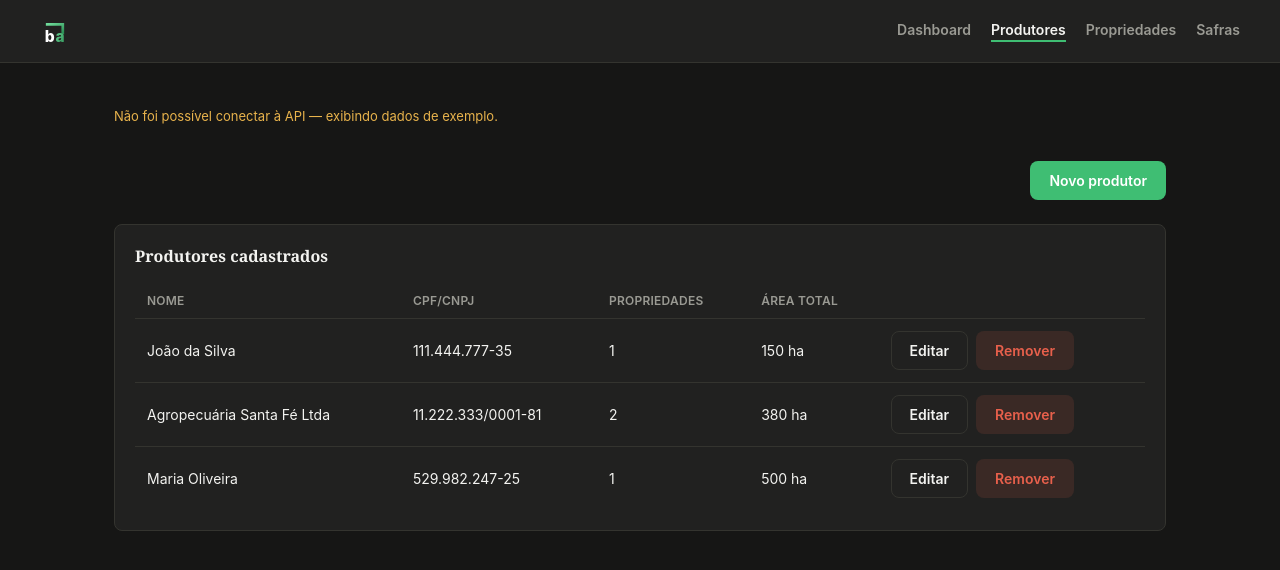
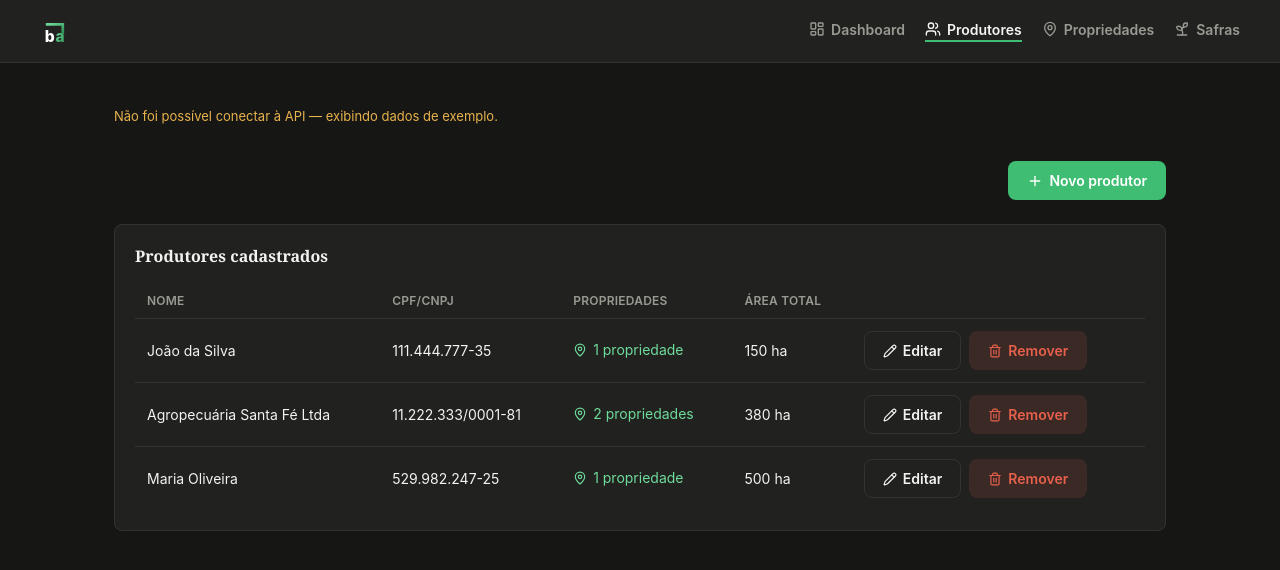
Before and after one commit to lucasdasilva182/brain-ag, a React (Vite) app in the folder frontend/: page /produtores in a window 1280 px wide. Shown: the top 570 px of the page. Built offline with nearby package versions, Linux system fonts and the light colour scheme; no server answers.

Commit message:
feat(frontend): add icons throughout the app with lucide-react

```diff
--- a/frontend/package.json
+++ b/frontend/package.json
@@ -13,6 +13,7 @@
   "dependencies": {
     "@reduxjs/toolkit": "^2.12.0",
     "axios": "^1.19.0",
+    "lucide-react": "^1.33.0",
     "react": "^19.2.8",
     "react-dom": "^19.2.8",
     "react-redux": "^9.3.0",
--- a/frontend/src/components/atoms/Button.tsx
+++ b/frontend/src/components/atoms/Button.tsx
@@ -3,6 +3,9 @@ import styled, { css } from 'styled-components';
 type Variant = 'primary' | 'secondary' | 'danger';
 
 export const Button = styled.button<{ $variant?: Variant }>`
+  display: inline-flex;
+  align-items: center;
+  gap: 6px;
   font-family: ${({ theme }) => theme.font.body};
   font-size: 14px;
   font-weight: 600;
--- a/frontend/src/components/organisms/NavBar.tsx
+++ b/frontend/src/components/organisms/NavBar.tsx
@@ -1,6 +1,7 @@
 import { useState } from 'react';
 import styled from 'styled-components';
 import { NavLink } from 'react-router-dom';
+import { LayoutDashboard, Users, MapPin, Sprout } from 'lucide-react';
 import { Logo } from '../atoms/Logo';
 
 const BREAKPOINT_MOBILE = '640px';
@@ -84,6 +85,9 @@ const Links = styled.div<{ $open: boolean }>`
 `;
 
 const StyledNavLink = styled(NavLink)`
+  display: inline-flex;
+  align-items: center;
+  gap: 6px;
   font-family: ${({ theme }) => theme.font.body};
   font-size: 14px;
   font-weight: 600;
@@ -124,15 +128,19 @@ export function NavBar() {
 
         <Links $open={menuAberto}>
           <StyledNavLink to="/" end onClick={() => setMenuAberto(false)}>
+            <LayoutDashboard size={16} />
             Dashboard
           </StyledNavLink>
           <StyledNavLink to="/produtores" onClick={() => setMenuAberto(false)}>
+            <Users size={16} />
             Produtores
           </StyledNavLink>
           <StyledNavLink to="/propriedades" onClick={() => setMenuAberto(false)}>
+            <MapPin size={16} />
             Propriedades
           </StyledNavLink>
           <StyledNavLink to="/safras" onClick={() => setMenuAberto(false)}>
+            <Sprout size={16} />
             Safras
           </StyledNavLink>
         </Links>
--- a/frontend/src/components/organisms/produtores/ProdutorList.tsx
+++ b/frontend/src/components/organisms/produtores/ProdutorList.tsx
@@ -1,4 +1,6 @@
 import styled from 'styled-components';
+import { Link } from 'react-router-dom';
+import { Pencil, Trash2, MapPin } from 'lucide-react';
 import type { Produtor } from '../../../types/domain';
 import { formatarDocumento, formatarHectares } from '../../../utils/format';
 import { Button } from '../../atoms/Button';
@@ -10,14 +12,26 @@ const Acoes = styled.div`
   gap: ${({ theme }) => theme.spacing(2)};
 `;
 
+const LinkPropriedades = styled(Link)`
+  display: inline-flex;
+  align-items: center;
+  gap: 6px;
+  color: ${({ theme }) => theme.colors.primaryLight};
+  text-decoration: none;
+
+  &:hover {
+    text-decoration: underline;
+  }
+`;
+
+function areaTotalDoProdutor(produtor: Produtor): number {
+  return produtor.propriedades.reduce((soma, p) => soma + Number(p.areaTotal), 0);
+}
+
 interface ProdutorListProps {
   produtores: Produtor[];
   onEditar: (produtor: Produtor) => void;
   onRemover: (produtor: Produtor) => void;
-}
-
-function areaTotalDoProdutor(produtor: Produtor): number {
-  return produtor.propriedades.reduce((soma, p) => soma + Number(p.areaTotal), 0);
 }
 
 export function ProdutorList({ produtores, onEditar, onRemover }: ProdutorListProps) {
@@ -31,7 +45,13 @@ export function ProdutorList({ produtores, onEditar, onRemover }: ProdutorListPr
     {
       key: 'propriedades',
       label: 'Propriedades',
-      render: (produtor) => produtor.propriedades.length,
+      render: (produtor) => (
+        <LinkPropriedades to={`/propriedades?produtorId=${produtor.id}`}>
+          <MapPin size={14} />
+          {produtor.propriedades.length}{' '}
+          {produtor.propriedades.length === 1 ? 'propriedade' : 'propriedades'}
+        </LinkPropriedades>
+      ),
     },
     {
       key: 'area',
@@ -44,9 +64,11 @@ export function ProdutorList({ produtores, onEditar, onRemover }: ProdutorListPr
       render: (produtor) => (
         <Acoes>
           <Button $variant="secondary" onClick={() => onEditar(produtor)}>
+            <Pencil size={14} />
             Editar
           </Button>
           <Button $variant="danger" onClick={() => onRemover(produtor)}>
+            <Trash2 size={14} />
             Remover
           </Button>
         </Acoes>
--- a/frontend/src/components/organisms/propriedades/PropriedadeList.tsx
+++ b/frontend/src/components/organisms/propriedades/PropriedadeList.tsx
@@ -1,4 +1,5 @@
 import styled from 'styled-components';
+import { Pencil, Trash2 } from 'lucide-react';
 import type { Propriedade } from '../../../types/domain';
 import { formatarHectares } from '../../../utils/format';
 import { Button } from '../../atoms/Button';
@@ -34,9 +35,11 @@ export function PropriedadeList({
       render: (p) => (
         <Acoes>
           <Button $variant="secondary" onClick={() => onEditar(p)}>
+            <Pencil size={14} />
             Editar
           </Button>
           <Button $variant="danger" onClick={() => onRemover(p)}>
+            <Trash2 size={14} />
             Remover
           </Button>
         </Acoes>
--- a/frontend/src/components/organisms/safras/SafraList.tsx
+++ b/frontend/src/components/organisms/safras/SafraList.tsx
@@ -1,5 +1,6 @@
 import { useState } from 'react';
 import styled from 'styled-components';
+import { Trash2 } from 'lucide-react';
 import type { Safra } from '../../../types/domain';
 import { Button } from '../../atoms/Button';
 import { Input } from '../../atoms/Input';
@@ -137,6 +138,7 @@ export function SafraList({
       render: (s) => (
         <Acoes>
           <Button $variant="danger" onClick={() => onRemoverSafra(s)}>
+            <Trash2 size={14} />
             Remover
           </Button>
         </Acoes>
--- a/frontend/src/pages/ProdutoresPage.tsx
+++ b/frontend/src/pages/ProdutoresPage.tsx
@@ -1,5 +1,6 @@
 import { useEffect, useState } from 'react';
 import styled from 'styled-components';
+import { Plus } from 'lucide-react';
 import { useAppDispatch, useAppSelector } from '../hooks/redux';
 import {
   buscarProdutores,
@@ -76,7 +77,10 @@ export function ProdutoresPage() {
       )}
 
       <Toolbar>
-        <Button onClick={() => setCriarAberto(true)}>Novo produtor</Button>
+        <Button onClick={() => setCriarAberto(true)}>
+          <Plus size={16} />
+          Novo produtor
+        </Button>
       </Toolbar>
 
       <Card>
--- a/frontend/src/pages/PropriedadesPage.tsx
+++ b/frontend/src/pages/PropriedadesPage.tsx
@@ -1,5 +1,7 @@
 import { useEffect, useState } from 'react';
+import { useSearchParams } from 'react-router-dom';
 import styled from 'styled-components';
+import { X, Plus } from 'lucide-react';
 import { useAppDispatch, useAppSelector } from '../hooks/redux';
 import { buscarProdutores } from '../store/slices/produtoresSlice';
 import {
@@ -33,12 +35,41 @@ const ConfirmActions = styled.div`
   gap: ${({ theme }) => theme.spacing(3)};
 `;
 
+const FiltroChip = styled.div`
+  display: inline-flex;
+  align-items: center;
+  gap: ${({ theme }) => theme.spacing(2)};
+  align-self: flex-start;
+  font-size: 13px;
+  padding: 6px 10px;
+  border-radius: 999px;
+  background: ${({ theme }) => theme.colors.surfaceRaised};
+  border: 1px solid ${({ theme }) => theme.colors.border};
+  color: ${({ theme }) => theme.colors.text};
+`;
+
+const LimparFiltro = styled.button`
+  display: flex;
+  align-items: center;
+  background: none;
+  border: none;
+  color: ${({ theme }) => theme.colors.textMuted};
+  cursor: pointer;
+  padding: 0;
+
+  &:hover {
+    color: ${({ theme }) => theme.colors.danger};
+  }
+`;
+
 export function PropriedadesPage() {
   const dispatch = useAppDispatch();
   const { itens: propriedades, carregando, usandoMock } = useAppSelector(
     (state) => state.propriedades,
   );
   const { itens: produtores } = useAppSelector((state) => state.produtores);
+  const [searchParams, setSearchParams] = useSearchParams();
+  const produtorIdFiltro = searchParams.get('produtorId');
 
   const [criarAberto, setCriarAberto] = useState(false);
   const [propriedadeEditando, setPropriedadeEditando] = useState<Propriedade | null>(null);
@@ -54,6 +85,10 @@ export function PropriedadesPage() {
   function nomeDoProdutor(produtorId: string): string {
     return produtores.find((p) => p.id === produtorId)?.nome ?? 'Produtor não encontrado';
   }
+
+  const propriedadesFiltradas = produtorIdFiltro
+    ? propriedades.filter((p) => p.produtorId === produtorIdFiltro)
+    : propriedades;
 
   async function handleCriar(dados: PropriedadeFormValues) {
     await dispatch(criarPropriedade(dados)).unwrap();
@@ -90,9 +125,22 @@ export function PropriedadesPage() {
 
       <Toolbar>
         <Button onClick={() => setCriarAberto(true)} disabled={produtores.length === 0}>
+          <Plus size={16} />
           Nova propriedade
         </Button>
       </Toolbar>
+
+      {produtorIdFiltro && (
+        <FiltroChip>
+          Filtrando por: <strong>{nomeDoProdutor(produtorIdFiltro)}</strong>
+          <LimparFiltro
+            onClick={() => setSearchParams({})}
+            aria-label="Limpar filtro de produtor"
+          >
+            <X size={14} />
+          </LimparFiltro>
+        </FiltroChip>
+      )}
 
       {produtores.length === 0 && !carregando && (
         <p style={{ fontSize: 13, color: '#9A9A93' }}>
@@ -106,7 +154,7 @@ export function PropriedadesPage() {
           <p>Carregando...</p>
         ) : (
           <PropriedadeList
-            propriedades={propriedades}
+            propriedades={propriedadesFiltradas}
             nomeDoProdutor={nomeDoProdutor}
             onEditar={setPropriedadeEditando}
             onRemover={setPropriedadeRemovendo}
--- a/frontend/src/pages/SafrasPage.tsx
+++ b/frontend/src/pages/SafrasPage.tsx
@@ -1,5 +1,6 @@
 import { useEffect, useState } from 'react';
 import styled from 'styled-components';
+import { Plus } from 'lucide-react';
 import { useAppDispatch, useAppSelector } from '../hooks/redux';
 import { buscarPropriedades } from '../store/slices/propriedadesSlice';
 import {
@@ -96,6 +97,7 @@ export function SafrasPage() {
 
       <Toolbar>
         <Button onClick={() => setCriarAberto(true)} disabled={propriedades.length === 0}>
+          <Plus size={16} />
           Nova safra
         </Button>
       </Toolbar>
```
